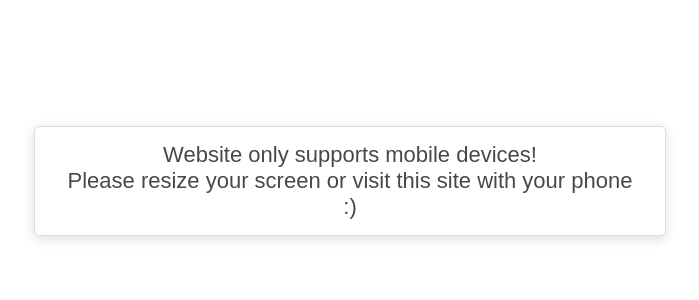
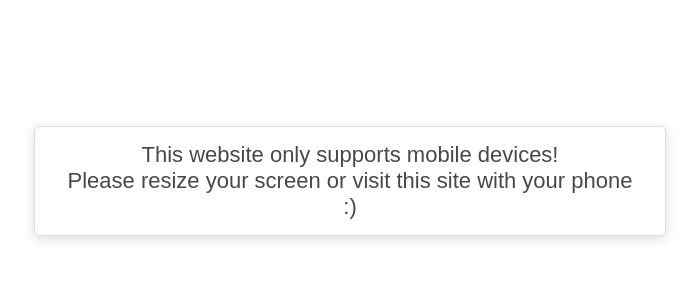
Before and after one commit to emuraton/ecommerce-next, a Next.js app: page /product in a window 1280 px wide. Shown: the top 300 px of the page, without its empty margins (290-989 px from the left). Built offline with nearby package versions, Linux system fonts and the light colour scheme; a web font is replaced by a local one.

Commit message:
rename placeholder

```diff
--- a/components/PleaseResizeButton/index.js
+++ b/components/PleaseResizeCard/index.js
@@ -13,11 +13,11 @@ const Container = styled.div`
   box-shadow: 0 3px 12px rgba(27, 31, 35, 0.15);
 `;
 
-const PleaseResizeButton = () => (
+const PleaseResizeCard = () => (
   <Container>
-    <div>Website only supports mobile devices!</div>
+    <div>This website only supports mobile devices!</div>
     <div>Please resize your screen or visit this site with your phone :)</div>
   </Container>
 );
 
-export default PleaseResizeButton;
+export default PleaseResizeCard;
--- a/pages/_app.js
+++ b/pages/_app.js
@@ -2,7 +2,7 @@ import React from 'react';
 import App, { Container } from 'next/app';
 
 import { BasketProvider } from '../components/context/BasketContext';
-import PleaseResizeButton from '../components/PleaseResizeButton';
+import PleaseResizeCard from '../components/PleaseResizeCard';
 
 import '../global-styles.css';
 
@@ -46,7 +46,7 @@ export default class MyApp extends App {
             <Component {...pageProps} />
           </BasketProvider>
         ) : (
-          <PleaseResizeButton />
+          <PleaseResizeCard />
         )}
       </Container>
     );
```
